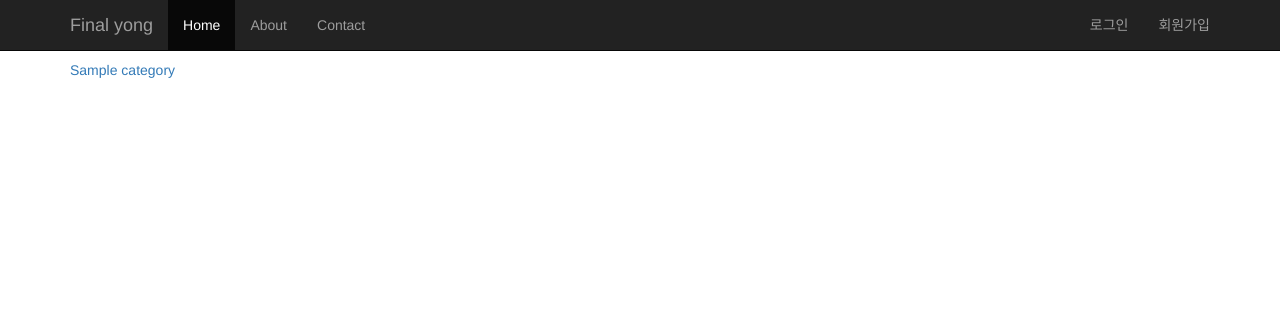
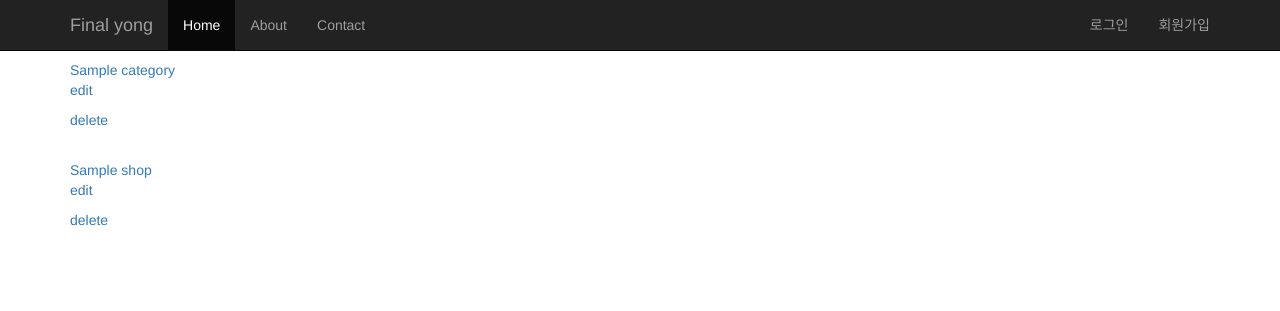
Before and after one commit to l1218yj2/final, a Django app: page /shop/ in a window 1280 px wide. Shown: the top 311 px of the page. Run offline with Django 3.2, Linux system fonts and the light colour scheme; tables that the repository leaves empty hold one stand-in row (values such as "Sample post"); some libraries are stand-ins or nearby versions.

Commit message:
오타수정

```diff
--- a/shop/forms.py
+++ b/shop/forms.py
@@ -3,15 +3,15 @@ from .models import Category, Shop, Review
 
 class CategoryForm(forms.ModelForm):
     class Meta:
-        models = Category
+        model = Category
         fields = ['message', 'photo']
 
 class ShopForm(forms.ModelForm):
     class Meta:
-        models = Shop
+        model = Shop
         fields = ['category', 'name', 'phone', 'location', 'description', 'photo_1', 'photo_2', 'photo_3']
 
 class ReviewForm(forms.ModelForm):
     class Meta:
-        models = Review
+        model = Review
         fields = ['shop', 'message', 'photo']
--- a/shop/urls.py
+++ b/shop/urls.py
@@ -6,7 +6,7 @@ urlpatterns = [
     url(r'^category/new/$', views.category_new, name='category_new'),
     url(r'^category/(?P<pk>\d+)/$', views.category_detail, name='category_detail'),
     url(r'^category/(?P<pk>\d+)/edit/$', views.category_edit, name='category_edit'),
-    url(r'^category/(?P<pk>\d+)/delete/$', views.category_delete, name='category_delte'),
+    url(r'^category/(?P<pk>\d+)/delete/$', views.category_delete, name='category_delete'),
     url(r'^shop/new/$', views.shop_new, name='shop_new'),
     url(r'^shop/(?P<pk>\d+)/$', views.shop_detail, name='shop_detail'),
     url(r'^shop/(?P<pk>\d+)/edit/$', views.shop_edit, name='shop_edit'),
--- a/shop/views.py
+++ b/shop/views.py
@@ -35,11 +35,11 @@ def category_edit(request, pk):
         if form.is_valid():
             category = form.save(commit=False)
             category.save()
-            message.success(request, 'you edited a category.')
+            message.success(request, 'you edited a cantegory.')
             return redirect('shop:category_detail', pk)
 
     else:
-        form = CategoryForm(instace = category)
+        form = CategoryForm(instance = category)
     return render(request, 'category_form.html', {
         'form':form,
     })
--- a/templates/category_detail.html
+++ b/templates/category_detail.html
@@ -2,7 +2,7 @@
 
 {% block content %}
     <div class="row">
-        {% for shop in category.shops %}
+        {% for shop in category.shops.all %}
         <div class="col-sm-4">
             <div class="caption">
                 <a href="{% url "shop:shop_detail" shop.pk %}">
--- a/templates/index.html
+++ b/templates/index.html
@@ -3,12 +3,39 @@
 {% block content %}
     <div class="row">
         {% for category in category_list %}
-        <div class="col-sm-4">
+        <div class="col-sm-6">
             <div class="caption">
                 <a href="{% url "shop:category_detail" category.pk %}">
                     {{ category.title }}
                 </a>
+                <a href="{% url "shop:category_edit" category.pk %}">
+                    <p>edit</p>
+                </a>
+                <a href="{% url "shop:category_delete" category.pk %}">
+                    <p>delete</p>
+                </a>
+                <br/>
+                <div class = "row">
+                    {% for shop in category.shops.all %}
+                    <div class="col-sm-6">
+                        <a href="{% url "shop:shop_detail" shop.pk %}">
+                            {{ shop.name}}
+                        </a>
+                        <a href="{% url "shop:shop_edit" shop.pk %}">
+                            <p>edit</p>
+                        </a>
+                        <a href="{% url "shop:shop_delete" shop.pk %}">
+                            <p>delete</p>
+                        </a>
+                        </div>
+                    {% endfor %}
+                    </div>
             </div>
+        </div>
+        {% endfor %}
+        {% for review in reviews %}
+        <div class="col-sm-3">
+            <p>review.message</p>
         </div>
         {% endfor %}
     </div>
--- a/templates/shop_detail.html
+++ b/templates/shop_detail.html
@@ -2,7 +2,7 @@
 
 {% block content %}
     <div class="row">
-        {% for review in shop.reviews %}
+        {% for review in shop.reviews.all %}
         <div class="col-sm-4">
             {{ review.message}}
         </div>
```
